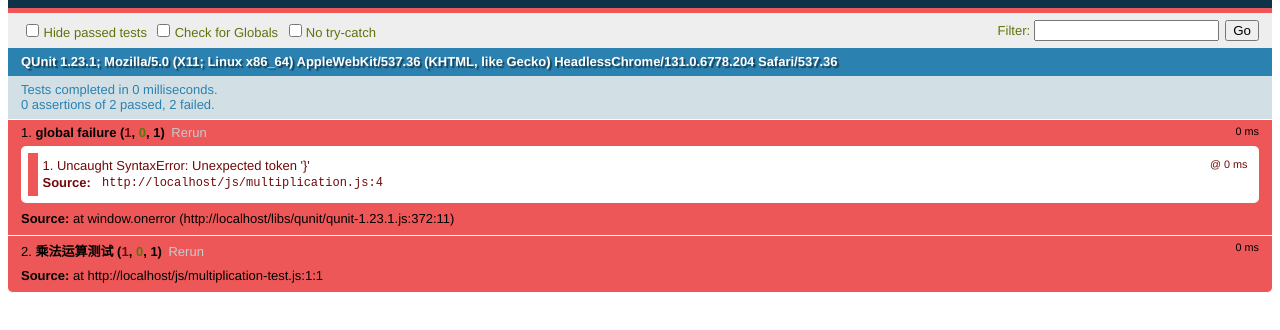
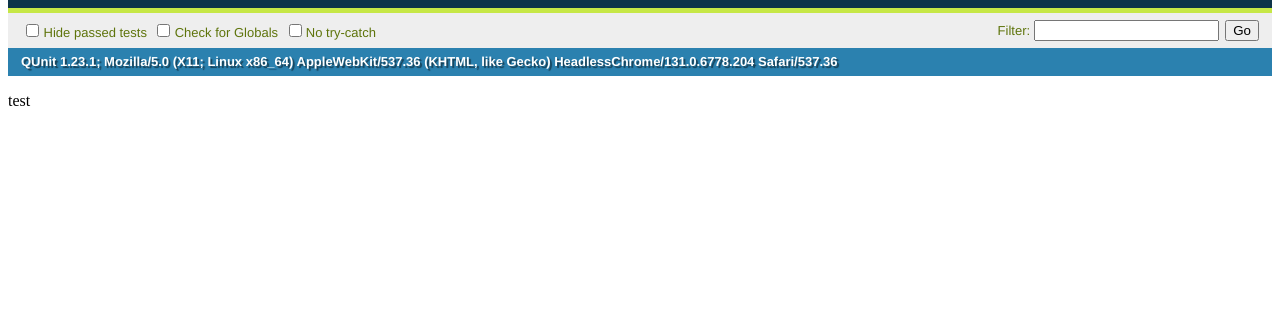
Before and after one commit to jiaoqiang1/Grunt, a website: page index.html in a window 1280 px wide. Shown: the part 48-378 px from the top of the page. Drawn offline with Linux system fonts and the light colour scheme.

Commit message:
修改文件

```diff
--- a/index.html
+++ b/index.html
@@ -13,7 +13,7 @@
     <h2 id="qunit-banner"></h2>
     <div id="qunit-testrunner-toolbar"></div>
     <h2 id="qunit-userAgent"></h2>
-    <ol id="qunit-tests"></ol>
-    <div id="qunit-fixture">test</div>
+    <ol id="qunit-tests--force"></ol>
+    <div id="qunit-fixture--force">test</div>
 </body>
 </html>
--- a/js/multiplication.js
+++ b/js/multiplication.js
@@ -1,4 +1,3 @@
 function multiplication(a, b) {
 	return a * b;
 }
-}
--- a/package.json
+++ b/package.json
@@ -3,6 +3,7 @@
   "version": "1.0.0",
   "devDependencies": {
     "grunt": "^0.4.5",
+    "grunt-cli": "^1.2.0",
     "grunt-contrib-jshint": "^1.0.0",
     "grunt-contrib-qunit": ">=0.2.1"
   },
```
Also changed, not shown: 1 other file. Lines whose indentation alone changed are shown as unchanged.
